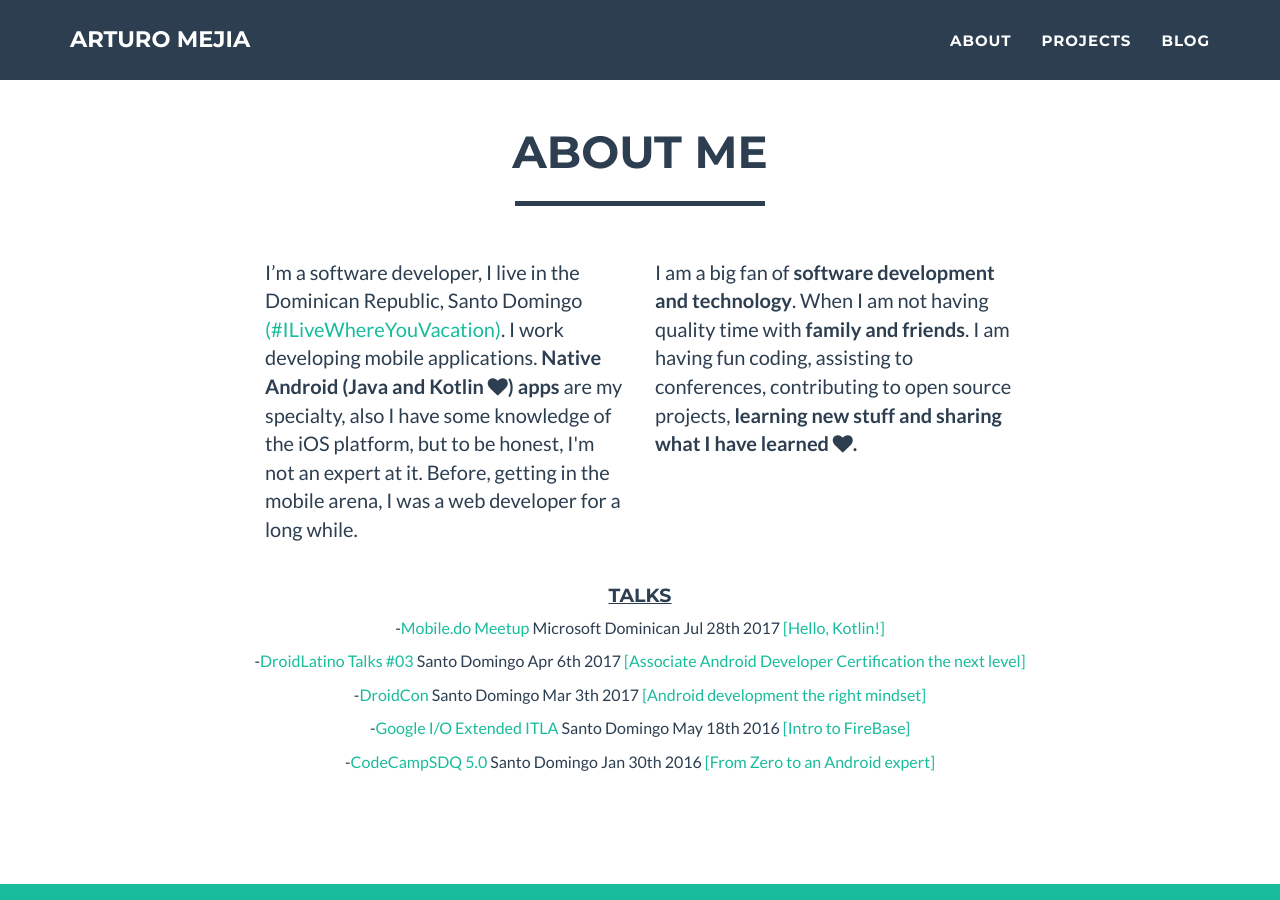
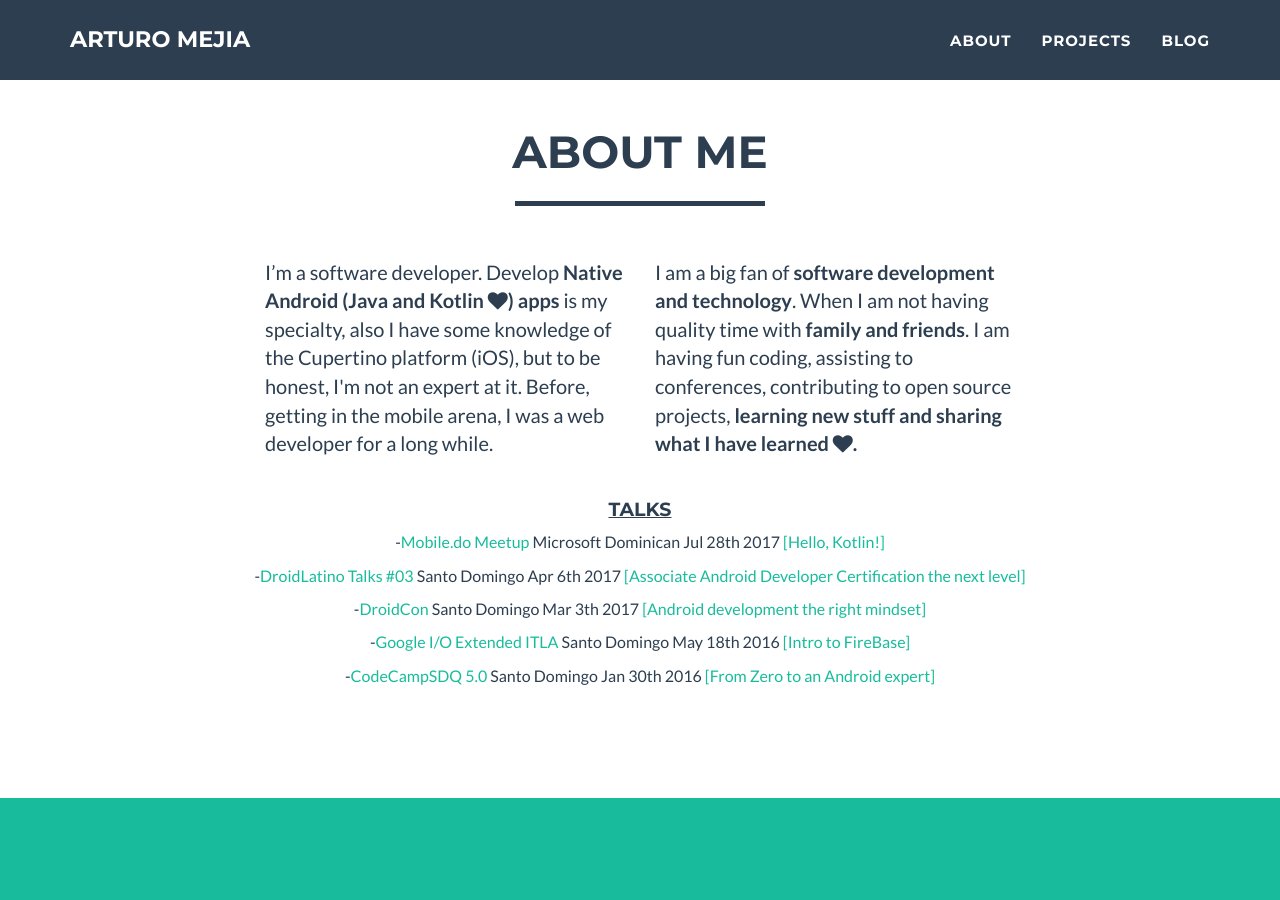
Before and after one commit to Amejia481/mypage, a Jekyll site: the page built from index.html, in a window 1280 px wide and 900 px high, scrolled down 1067 px. Built offline with Jekyll 4.4.1, drawn with Linux system fonts in a browser that asks for light colours.

Commit message:
Updating the about section

```diff
--- a/_includes/about.html
+++ b/_includes/about.html
@@ -10,7 +10,7 @@
             <br/>
             <div class="row">
                 <div class="col-lg-4 col-lg-offset-2">
-                    <p>I’m a software developer, I live in the Dominican Republic, Santo Domingo <a href="https://goo.gl/RYdGsb">(#ILiveWhereYouVacation)</a>. I work developing mobile applications. <strong>Native Android (Java and Kotlin <i class="fa fa-heart" aria-hidden="true"></i>)  apps</strong> are my specialty, also I have some knowledge of the iOS platform, but to be honest, I'm not an expert at it. Before, getting in the mobile arena, I was a web developer for a long while.</p>
+                    <p>I’m a software developer. Develop <strong>Native Android (Java and Kotlin <i class="fa fa-heart" aria-hidden="true"></i>)  apps</strong> is my specialty, also I have some knowledge of the Cupertino platform (iOS), but to be honest, I'm not an expert at it. Before, getting in the mobile arena, I was a web developer for a long while.</p>
                 </div>
                 <div class="col-lg-4">
                     <p>I am a big fan of <strong>software development and technology</strong>. When I am not having quality time with <strong>family and friends</strong>. I am having fun coding, assisting to conferences, contributing to open source projects, <strong>learning new stuff and sharing what I have learned <i class="fa fa-heart" aria-hidden="true"></i>. </strong>  </p>
```
